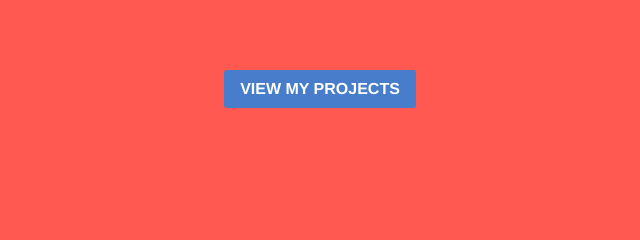
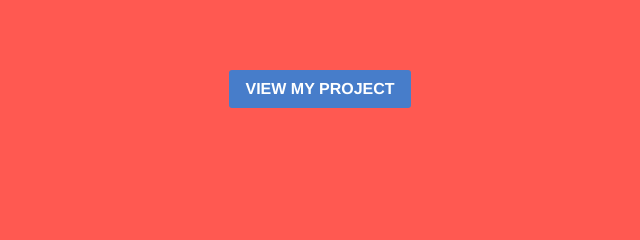
Before and after one commit to ajvirgil/Personal-Site, a plain HTML site: page index.html in a window 1280 px wide. Shown: the part 396-636 px from the top of the page, 320-960 px from the left. Drawn offline with Linux system fonts and the light colour scheme.

Commit message:
Changed a letter

```diff
--- a/index.html
+++ b/index.html
@@ -12,7 +12,7 @@
             <h5>HI, MY NAME IS AJ.</h5>
 			<h1>I'm a full-stack designer.</h1>
 		</div>
-    <button>VIEW MY PROJECTS</button>
+    <button>VIEW MY PROJECT</button>
 	</div>
 </div>
 
```
